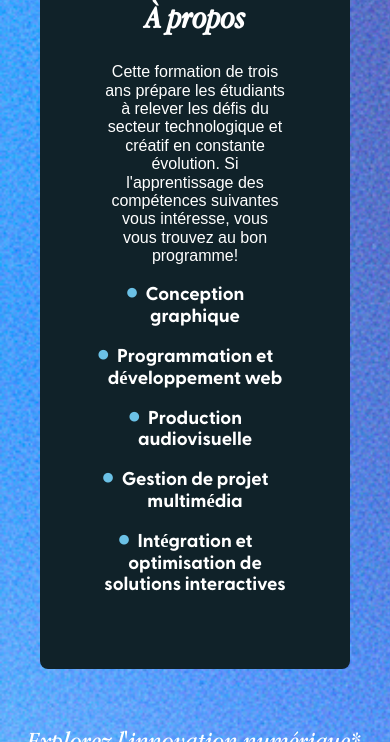
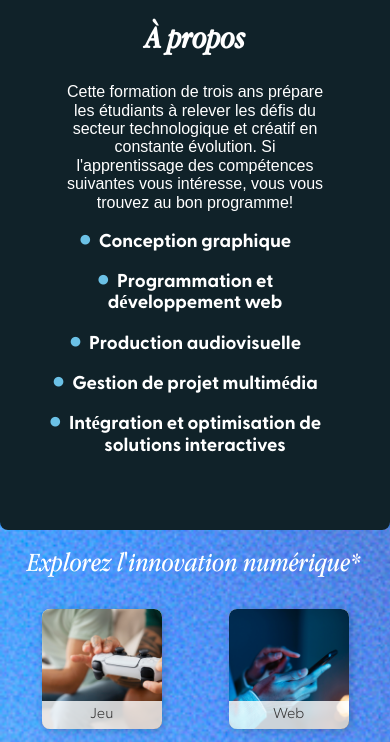
Before and after one commit to 5w5-2024-gr2-7/Content, a PHP site: page /index.htm in a window 390 px wide. Shown: the part 391-1133 px from the top of the page. Run offline with PHP 8.4, Linux system fonts and the light colour scheme.

Commit message:
13 septembre 2024: J'ai commencé la partie avec les différents cours. J'ai ajouté quelques petites animations et je vais continuer plus tard les autres trucs

```diff
--- a/CSS/styles.css
+++ b/CSS/styles.css
@@ -323,5 +323,76 @@ p{
   background-color: #102229;
   padding: 2em;
   border-radius: 8px;
-  margin: 40px;
 }
+
+/* Style pour les boutons */
+.buttons-container {
+  display: flex;
+  flex-wrap: wrap;
+  justify-content: space-around;
+  padding: 1em;
+  gap: 1em;
+}
+
+.button {
+  background-color: #ffffff;
+  border-radius: 8px;
+  width: 150px;
+  height: 150px;
+  box-shadow: 2px 2px 10px rgba(0, 0, 0, 0.2);
+  display: flex;
+  flex-direction: column;
+  align-items: center;
+  justify-content: flex-end;
+  overflow: hidden;
+  position: relative;
+  transition: transform 0.2s;
+}
+
+.button:hover {
+  transform: scale(1.05);
+}
+
+.button-image {
+  width: 100%;
+  height: 100%;
+  background-size: cover;
+  background-position: center;
+}
+
+.button-title {
+  font-family: 'FontGreycliff';
+  font-size: 1.2em;
+  color: #333;
+  background-color: rgba(255, 255, 255, 0.8);
+  padding: 0.5em;
+  width: 100%;
+  text-align: center;
+  position: absolute;
+  bottom: 0;
+}
+
+/* Responsivité pour écrans plus larges */
+@media screen and (min-width: 768px) {
+  .button {
+    width: 200px;
+    height: 200px;
+  }
+
+  .button-title {
+    font-size: 1.5em;
+  }
+}
+
+/* Responsivité pour petits écrans */
+@media screen and (max-width: 600px) {
+  .button {
+    width: 120px;
+    height: 120px;
+  }
+
+  .button-title {
+    font-size: 0.9em;
+    padding: 0.4em;
+  }
+}
--- a/index.htm
+++ b/index.htm
@@ -50,6 +50,30 @@
     <div class="hero-text">Explorez l'innovation numérique*</div>
   </header>
 
+  <div class="buttons-container">
+    <div class="button" id="jeu">
+      <div class="button-image" style="background-image: url('images/jeu.jpg');"></div>
+      <div class="button-title">Jeu</div>
+    </div>
+    <div class="button" id="web">
+      <div class="button-image" style="background-image: url('images/web.jpg');"></div>
+      <div class="button-title">Web</div>
+    </div>
+    <div class="button" id="conception-graphique">
+      <div class="button-image" style="background-image: url('images/conceptionGraphique.jpg');"></div>
+      <div class="button-title">Conception graphique</div>
+    </div>
+    <div class="button" id="3D">
+      <div class="button-image" style="background-image: url('images/3D.jpg');"></div>
+      <div class="button-title">3D</div>
+    </div>
+    <div class="button" id="projets">
+      <div class="button-image" style="background-image: url('images/projets.jpg');"></div>
+      <div class="button-title">Projets</div>
+    </div>
+  </div>
+
+
 
   <footer>
     <div class="partners">
```
